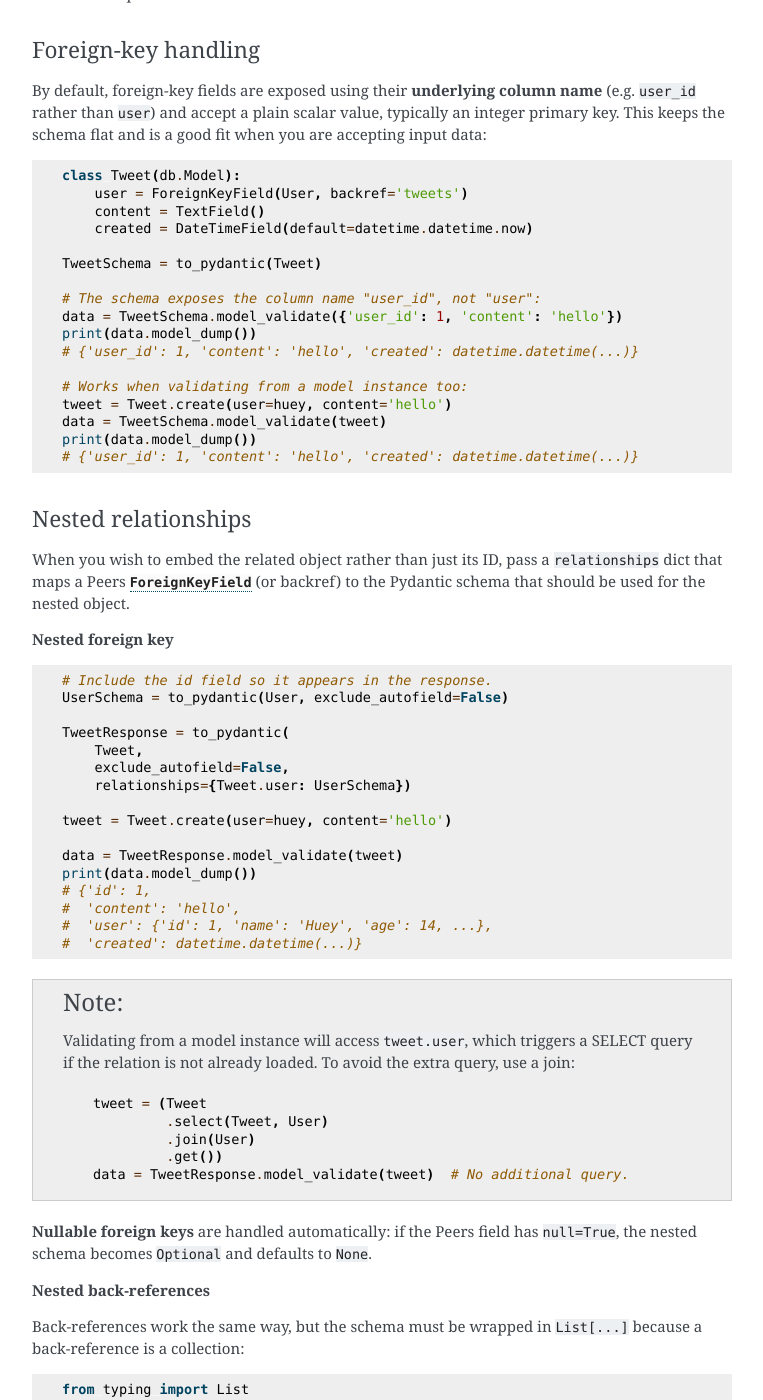
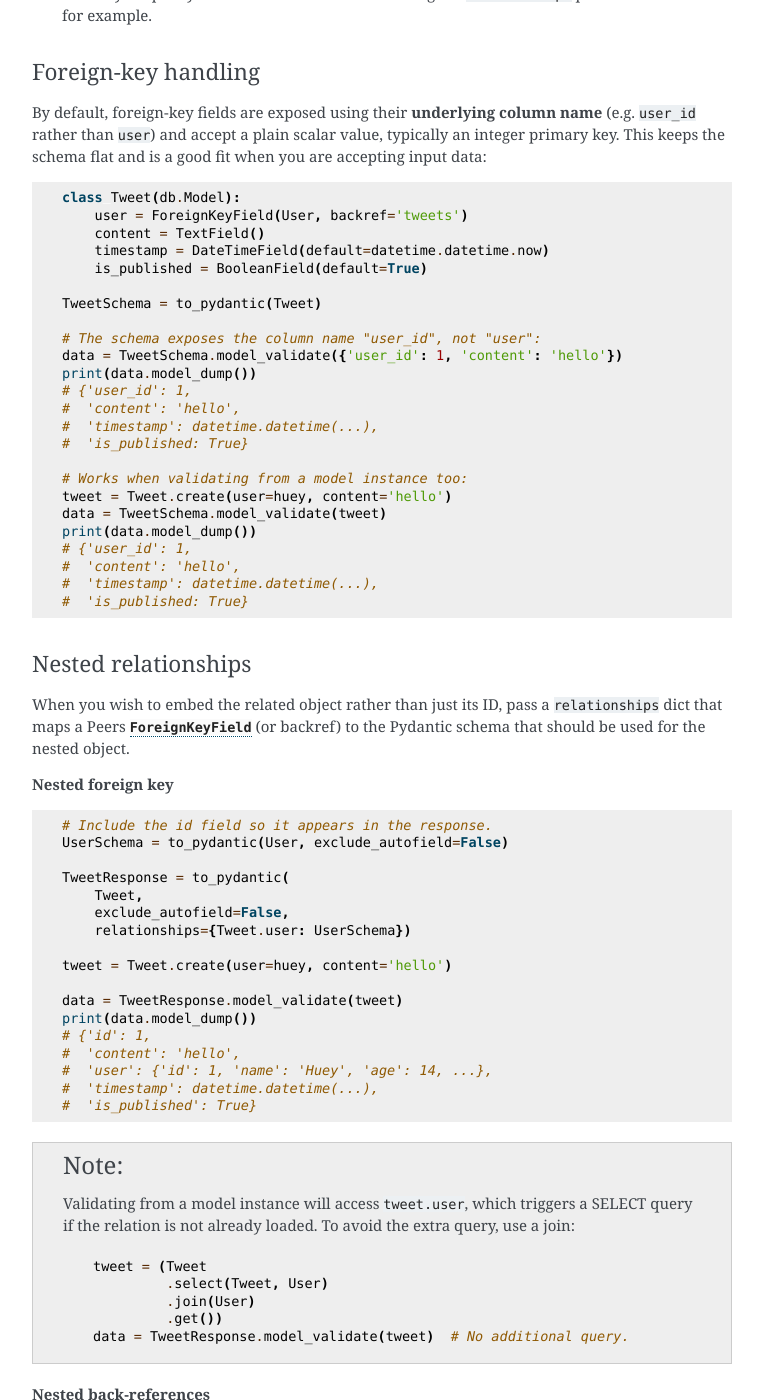
Before and after one commit to Star-DreamDev/myPeers, a Sphinx documentation site: the page built from docs/peers/orm_utils.rst, in a window 1280 px wide and 1400 px high, scrolled down 4971 px. Shown: the whole window, without its empty margins (378-1141 px from the left). Built offline with Sphinx 7.4.7, drawn with Linux system fonts in a browser that asks for light colours; the version number could not be read and is left out; some of the changed text lies outside the part shown.

Commit message:
Small cleanups to pydantic doc.

```diff
--- a/docs/peers/orm_utils.rst
+++ b/docs/peers/orm_utils.rst
@@ -200,7 +201,7 @@
 How field metadata is mapped
 ^^^^^^^^^^^^^^^^^^^^^^^^^^^^
 
-``to_pydantic`` reads the metadata you already set on your Peers fields and
+:func:`to_pydantic` reads the metadata you already set on your Peers fields and
 translates it into the Pydantic equivalents:
 
 .. list-table::
@@ -287,8 +288,8 @@
 the underlying field type.
 
 
-``to_pydantic`` API reference
-^^^^^^^^^^^^^^^^^^^^^^^^^^^^^
+API reference
+^^^^^^^^^^^^^^
 
 .. function:: to_pydantic(model_cls, exclude=None, include=None, exclude_autofield=True, model_name=None, relationships=None)
 
@@ -338,21 +339,27 @@
    class Tweet(db.Model):
        user = ForeignKeyField(User, backref='tweets')
        content = TextField()
-       created = DateTimeField(default=datetime.datetime.now)
+       timestamp = DateTimeField(default=datetime.datetime.now)
+       is_published = BooleanField(default=True)
 
    TweetSchema = to_pydantic(Tweet)
 
    # The schema exposes the column name "user_id", not "user":
    data = TweetSchema.model_validate({'user_id': 1, 'content': 'hello'})
    print(data.model_dump())
-   # {'user_id': 1, 'content': 'hello', 'created': datetime.datetime(...)}
+   # {'user_id': 1,
+   #  'content': 'hello',
+   #  'timestamp': datetime.datetime(...),
+   #  'is_published: True}
 
    # Works when validating from a model instance too:
    tweet = Tweet.create(user=huey, content='hello')
    data = TweetSchema.model_validate(tweet)
    print(data.model_dump())
-   # {'user_id': 1, 'content': 'hello', 'created': datetime.datetime(...)}
-
+   # {'user_id': 1,
+   #  'content': 'hello',
+   #  'timestamp': datetime.datetime(...),
+   #  'is_published: True}
 
 .. _pydantic-relationships:
 
@@ -382,7 +389,8 @@
    # {'id': 1,
    #  'content': 'hello',
    #  'user': {'id': 1, 'name': 'Huey', 'age': 14, ...},
-   #  'created': datetime.datetime(...)}
+   #  'timestamp': datetime.datetime(...),
+   #  'is_published': True}
 
 .. note::
    Validating from a model instance will access ``tweet.user``, which triggers
@@ -397,13 +405,10 @@
                .get())
       data = TweetResponse.model_validate(tweet)  # No additional query.
 
-**Nullable foreign keys** are handled automatically: if the Peers field has
-``null=True``, the nested schema becomes ``Optional`` and defaults to ``None``.
-
 **Nested back-references**
 
 Back-references work the same way, but the schema must be wrapped in
-``List[...]`` because a back-reference is a collection:
+``List[...]`` since back-references may contain 0..n records.
 
 .. code-block:: python
 
```
Also changed, not shown: other parts of docs/peers/orm_utils.rst (+7 -2 lines).
